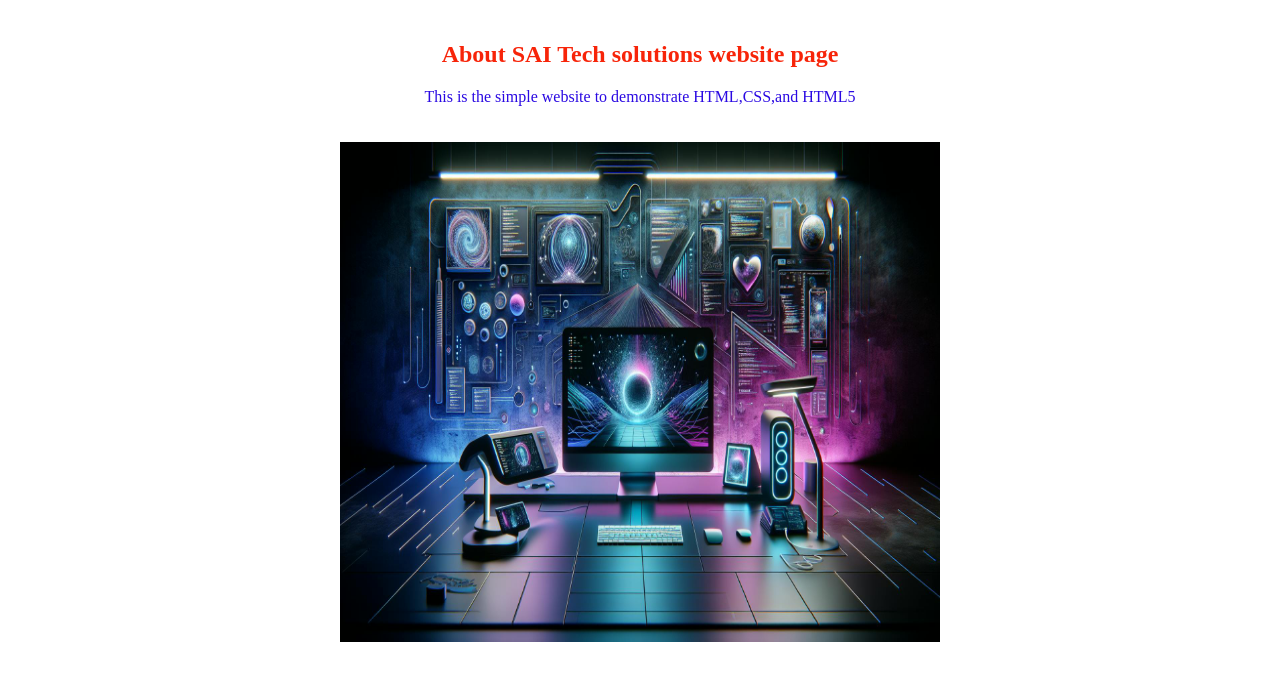
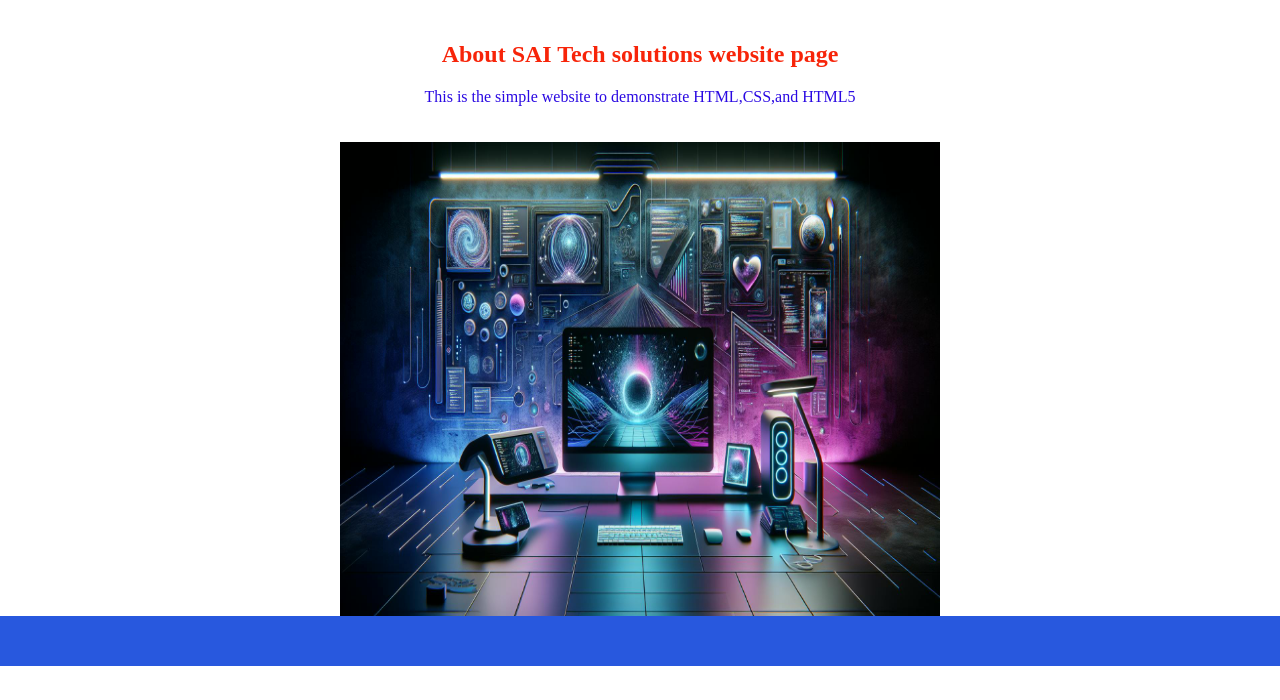
Before and after one commit to Ranga82330/3-project-218A1A4242, a plain HTML site: page index.html in a window 1280 px wide. Shown: the part 134-834 px from the top of the page. After the commit the page ends 800 px from the top, so only its background shows below. Drawn offline with Linux system fonts and the light colour scheme.

Commit message:
Update mystyles2.css

```diff
--- a/mystyles2.css
+++ b/mystyles2.css
@@ -94,3 +94,12 @@ a:hover{
     clear: both;
     display: table;
   }
+.footer {
+    position: fixed;
+    left: 0;
+    bottom: 0;
+    width: 100%;
+    background-color: #2858de;
+    color: white;
+    text-align: center;
+  }
```
